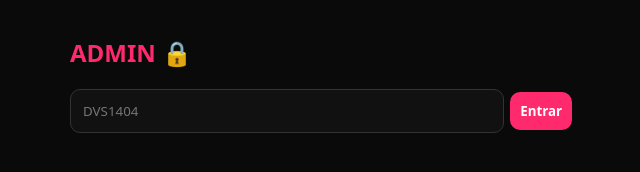
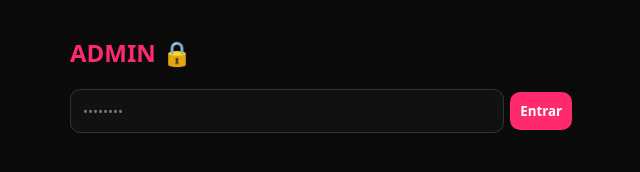
Before and after one commit to leadek-nxss/mjsconamix, a website: page public/admin.html in a window 1280 px wide. Shown: the full height of the page, 236-876 px from the left. Drawn offline with Linux system fonts and the light colour scheme.

Commit message:
Update admin.html

```diff
--- a/public/admin.html
+++ b/public/admin.html
@@ -1,4 +1,4 @@
-<!DOCTYPE html><html><head><meta charset="utf-8"><meta name="viewport" content="width=device-width,initial-scale=1"><title>Admin</title><style>*{box-sizing:border-box;font-family:system-ui}body{background:#0a0a0a;color:#fff;padding:16px;max-width:700px;margin:auto}button{padding:10px;border-radius:10px;border:none;background:#ff2a6d;color:#fff;font-weight:800}.tabs{display:flex;gap:8px;margin:12px 0}.tab{flex:1;padding:12px;background:#111;border:1px solid #222;color:#888;border-radius:10px}.tab.active{background:#ff2a6d;color:#fff}.card{background:#1a1a1a;border:1px solid #222;border-radius:12px;padding:12px;margin:10px 0;display:flex;gap:10px;justify-content:space-between}</style></head><body><h2 style="color:#ff2a6d">ADMIN 🔒</h2><div id="login"><input id="pass" type="password" placeholder="DVS1404" style="padding:12px;border-radius:10px;background:#111;border:1px solid #333;color:#fff;width:65%"><button onclick="login()" style="margin-left:6px">Entrar</button><p id="msg" style="color:#888"></p></div><div id="panel" style="display:none"><div class="tabs"><button class="tab active" id="b1" onclick="show('text')">💬 Chismes</button><button class="tab" id="b2" onclick="show('photo')">📷 Fotos</button></div><div id="secText"></div><div id="secPhoto" style="display:none"></div></div><script>
+<!DOCTYPE html><html><head><meta charset="utf-8"><meta name="viewport" content="width=device-width,initial-scale=1"><title>Admin</title><style>*{box-sizing:border-box;font-family:system-ui}body{background:#0a0a0a;color:#fff;padding:16px;max-width:700px;margin:auto}button{padding:10px;border-radius:10px;border:none;background:#ff2a6d;color:#fff;font-weight:800}.tabs{display:flex;gap:8px;margin:12px 0}.tab{flex:1;padding:12px;background:#111;border:1px solid #222;color:#888;border-radius:10px}.tab.active{background:#ff2a6d;color:#fff}.card{background:#1a1a1a;border:1px solid #222;border-radius:12px;padding:12px;margin:10px 0;display:flex;gap:10px;justify-content:space-between}input[type=password]{-webkit-text-security:disc}</style></head><body><h2 style="color:#ff2a6d">ADMIN 🔒</h2><div id="login"><input id="pass" type="password" placeholder="••••••••" style="padding:12px;border-radius:10px;background:#111;border:1px solid #333;color:#fff;width:65%"><button onclick="login()" style="margin-left:6px">Entrar</button><p id="msg" style="color:#888"></p></div><div id="panel" style="display:none"><div class="tabs"><button class="tab active" id="b1" onclick="show('text')">💬 Chismes</button><button class="tab" id="b2" onclick="show('photo')">📷 Fotos</button></div><div id="secText"></div><div id="secPhoto" style="display:none"></div></div><script>
 let PASS="",DATA={textMsgs:[],photoMsgs:[]};function show(m){document.getElementById('secText').style.display=m==='text'?'block':'none';document.getElementById('secPhoto').style.display=m==='photo'?'block':'none';document.getElementById('b1').className=m==='text'?'tab active':'tab';document.getElementById('b2').className=m==='photo'?'tab active':'tab';}
 async function login(){PASS=document.getElementById('pass').value.trim();document.getElementById('msg').innerText='Verificando...';const r=await fetch('/api/admin/login',{method:'POST',headers:{'Content-Type':'application/json'},body:JSON.stringify({pass:PASS})});const j=await r.json();if(!j.ok) return document.getElementById('msg').innerText='Clave mal ❌';document.getElementById('login').style.display='none';document.getElementById('panel').style.display='block';load();}
 async function load(){const r=await fetch('/api/admin/all?pass='+encodeURIComponent(PASS));DATA=await r.json();render();}
```
